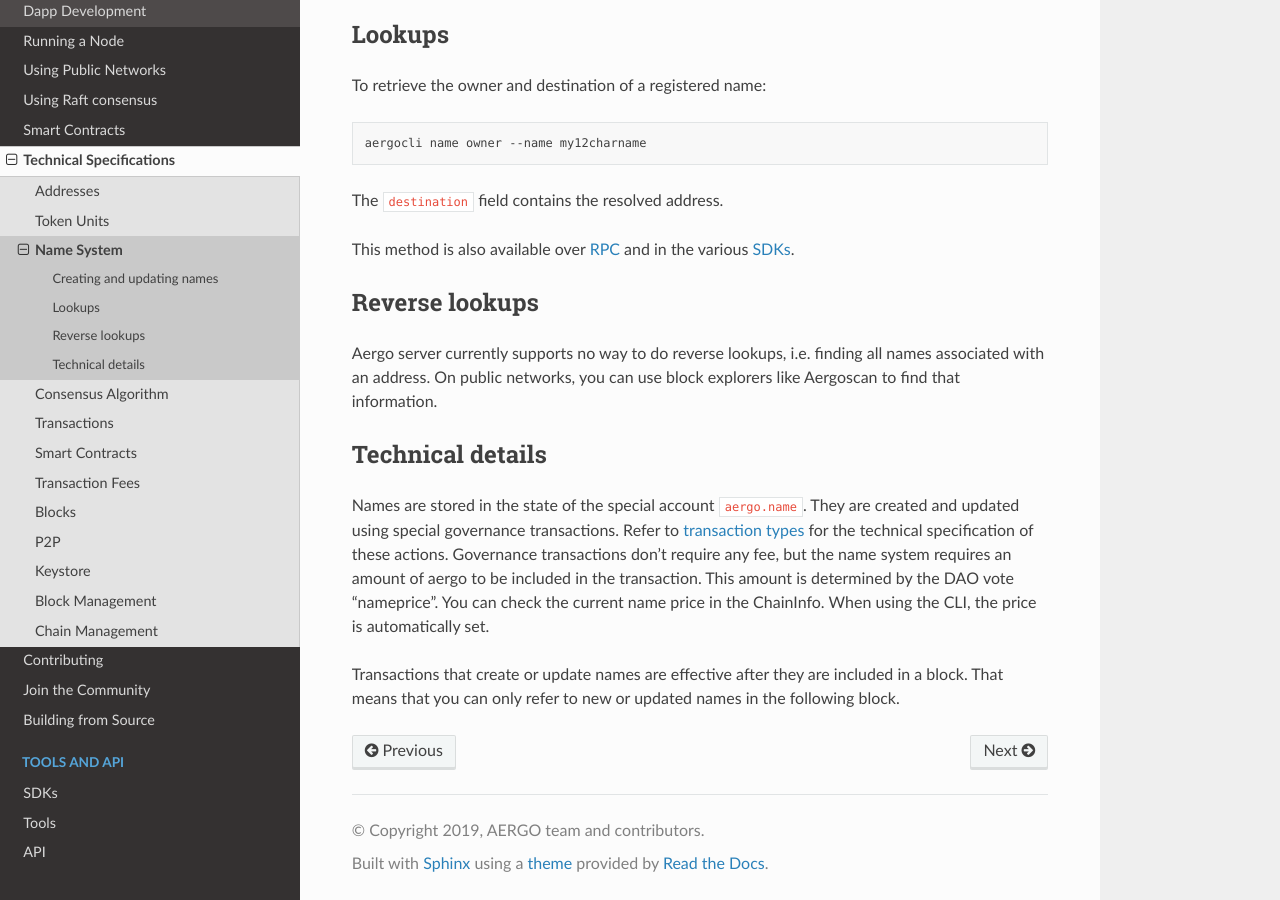
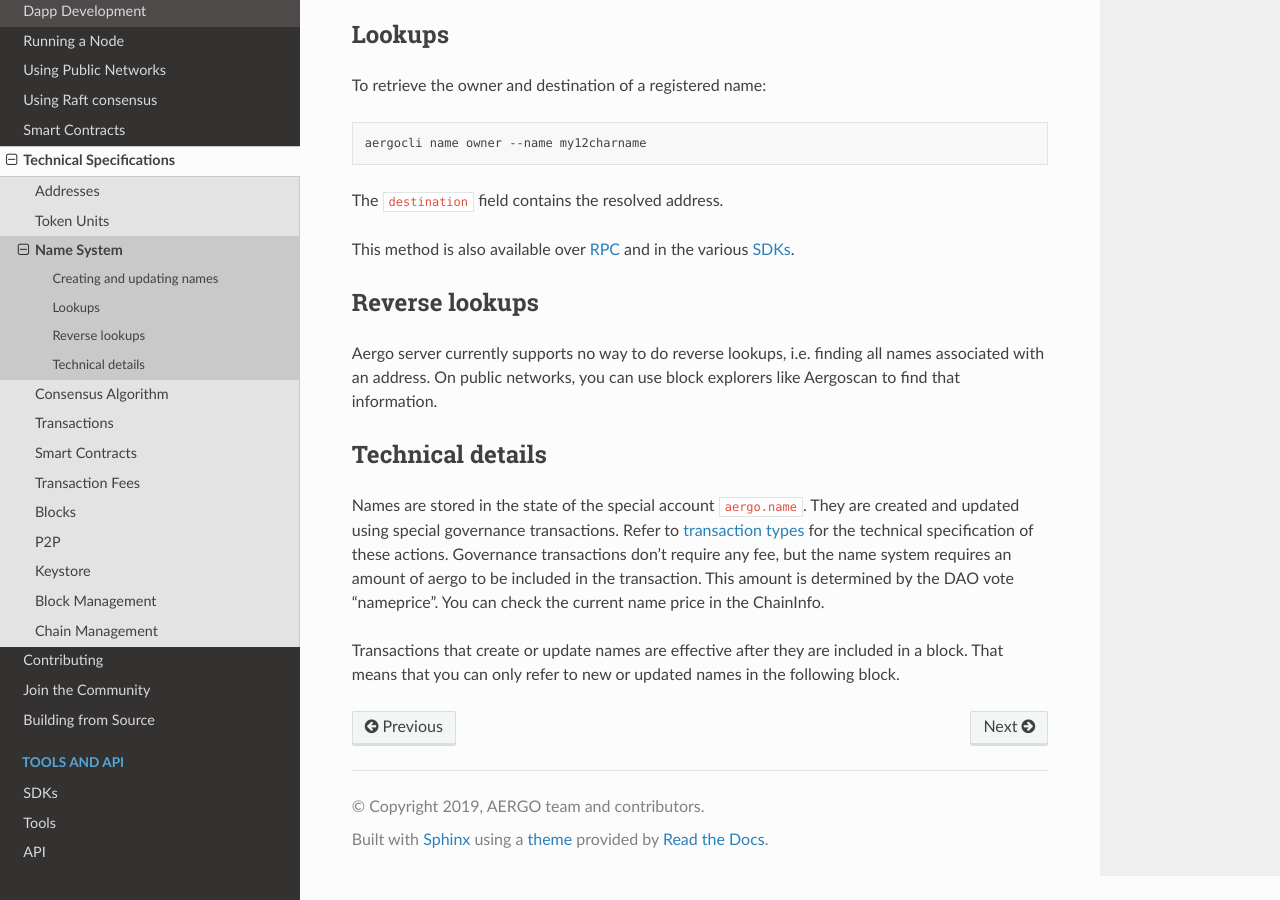
Before and after one commit to aergoio/guide, a Sphinx documentation site: the page built from source/specs/names.rst, in a window 1280 px wide and 900 px high, scrolled down 913 px. Built offline with Sphinx 7.4.7 and the Read the Docs theme 2.0.0, drawn with Linux system fonts in a browser that asks for light colours.

Commit message:
Fix error in names article

```diff
--- a/source/specs/names.rst
+++ b/source/specs/names.rst
@@ -58,7 +58,7 @@ Technical details
 Names are stored in the state of the special account :code:`aergo.name`. They are created and updated using special governance transactions.
 Refer to `transaction types <transaction-types.html>`_ for the technical specification of these actions.
 Governance transactions don't require any fee, but the name system requires an amount of aergo to be included in the transaction.
-This amount is determined by the DAO vote "nameprice". You can check the current name price in the ChainInfo. When using the CLI, the price is automatically set.
+This amount is determined by the DAO vote "nameprice". You can check the current name price in the ChainInfo.
 
 Transactions that create or update names are effective after they are included in a block.
 That means that you can only refer to new or updated names in the following block.
```
